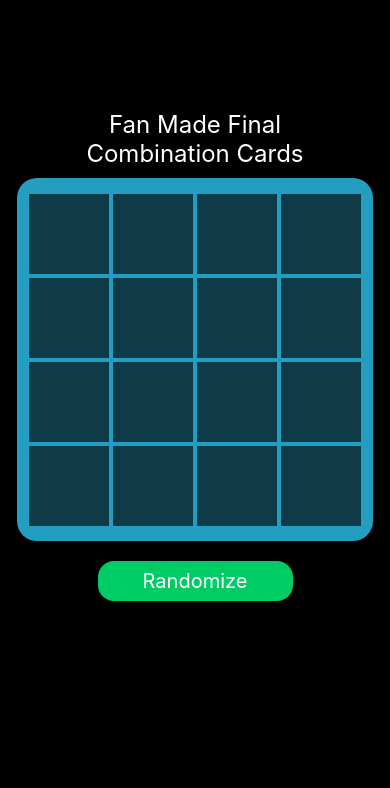
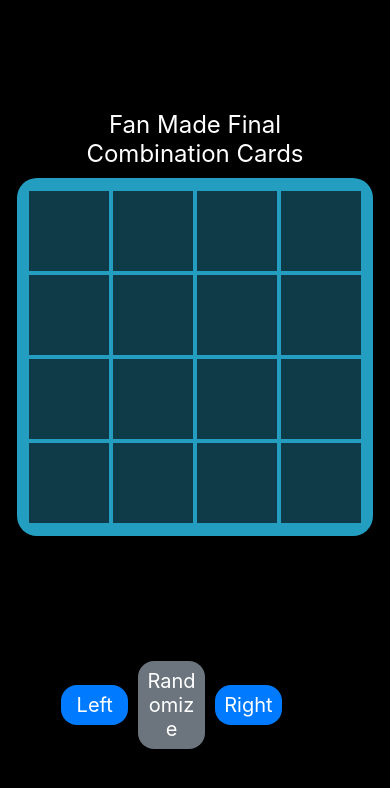
Before and after one commit to CH-Low/AISpacePuzzle, a React Native app: screen / in a window 390 px wide. Shown: the top 788 px of the page. Built offline with nearby package versions, Linux system fonts and the light colour scheme.

Commit message:
Added 20 combinations

```diff
--- a/App.js
+++ b/App.js
@@ -1,10 +1,9 @@
 import { StatusBar } from 'expo-status-bar';
 import { StyleSheet, View, Text } from 'react-native';
-import Button from './Button';
+import Button, { SecondaryButton } from './Button';
 import { useState } from 'react';
 import Board from './Board';
 
-export default function App() {
 const data = {
   empty: require('./assets/combinations/empty.png'),
 
@@ -23,48 +22,50 @@ export default function App() {
   x: require('./assets/combinations/X.png')
 }
 
+export default function App() {
   const emptyCombinations = Array(16).fill('empty');
   const emptyDiceValues = Array(4).fill('empty');
-  const [combinations, setCombinations] = useState([...emptyCombinations]);
+  const [finalCombinations, setFinalCombinations] = useState([...emptyCombinations]);
   const [diceValues, setDiceValues] = useState([...emptyDiceValues]);
 
-  function generatingPosition(numberOfTimes, orderArray, defaultPositionArray){
-    const newPositionArray = Array(16).fill(0);
+  function generatingPosition(numberOfTimes, orderArray, defaultPositionArray) {
+    const newPositionArray = [...defaultPositionArray];
     for (let i = 0; i < numberOfTimes; i++) {
-      for (let index = 0; index < orderArray.length; index++){
-        const value =  defaultPositionArray[orderArray[index]];
+      for (let index = 0; index < orderArray.length; index++) {
+        const value = defaultPositionArray[orderArray[index]];
         newPositionArray[index] = value;
       }
     }
-    console.log(`newPositionArray: ${newPositionArray}`)
     return newPositionArray
   }
 
   function generatePosition() {
-    //Generated by chatGPT
-    const rightRotation = [12, 8, 4, 0, 13, 9, 5, 1, 14, 10, 6, 2, 15, 11, 7, 3];
-    const leftRotation = [3, 7, 11, 15, 2, 6, 10, 14, 1, 5, 9, 13, 0, 4, 8, 12];
+    const defaultCombinations = [
+      [3, 4, 6, 10, 12], [3, 5, 11, 12, 14], [1, 7, 9, 10, 11], [5, 6, 9, 10, 14],
+      [1, 2, 6, 8, 14], [5, 6, 9, 10, 12], [0, 7, 12, 14, 15], [5, 9, 11, 12, 15],
+      [0, 6, 8, 13, 15], [3, 4, 7, 10, 12], [1, 4, 7, 13, 14], [2, 3, 7, 8, 14],
+      [2, 5, 6, 9, 15], [1, 3, 5, 9, 11], [0, 1, 11, 13, 14], [0, 6, 8, 9, 10],
+      [1, 5, 8, 11, 13], [2, 7, 8, 9, 14], [0, 6, 8, 10, 14], [2, 5, 8, 10, 11]
+    ];
     const horizontalFlipped = [3, 2, 1, 0, 7, 6, 5, 4, 11, 10, 9, 8, 15, 14, 13, 12];
     const vertialFlipped = [12, 13, 14, 15, 8, 9, 10, 11, 4, 5, 6, 7, 0, 1, 2, 3];
+    let defaultPositionArray = [0, 1, 2, 3, 4, 5, 6, 7, 8, 9, 10, 11, 12, 13, 14, 15];
+    const flipHorizontal = Math.floor(Math.random() * 2);
+    const flipVertical = Math.floor(Math.random() * 2);
+    defaultPositionArray = generatingPosition(flipHorizontal, horizontalFlipped, [...defaultPositionArray]);
+    defaultPositionArray = generatingPosition(flipVertical, vertialFlipped, [...defaultPositionArray]);
 
-    //TODO: Default "X" values whereby each shape and X = X (20 combinations)
-    let defaultPositionArray = [0, 1, 2, 3, 4, 5, 6, 7, 8, 9, 10, 11, 12, 13, 14, 15];
-    const rotate = Math.floor(Math.random() * 8);
-
-    const flipHorizontal = Math.floor(Math.random() * 2);
-    const flipvertical = Math.floor(Math.random() * 2);
-    if (rotate > 4) {
-      defaultPositionArray = generatingPosition(rotate - 4, rightRotation, [...defaultPositionArray])
-      console.log(`rotateRight: ${rotate - 4}`);
+    const combinationNumber = Math.floor(Math.random() * 20);
+    const chosenCombination = defaultCombinations[combinationNumber];
+    const newCombination = Array(5).fill(0);
+    for (let i = 0; i < 5; i++) {
+      const position = chosenCombination[i];
+      newCombination[i] = defaultPositionArray[position];
     }
-    else if (rotate < 3) {
-      defaultPositionArray = generatingPosition(rotate + 1, leftRotation, [...defaultPositionArray])
-    }
-    defaultPositionArray = generatingPosition(flipHorizontal, horizontalFlipped, [...defaultPositionArray])
-    defaultPositionArray = generatingPosition(flipvertical, vertialFlipped, [...defaultPositionArray])
+    return newCombination;
   }
 
-  function randomNumber(values) {
+  function radomGenerate(values) {
     const index = Math.floor(Math.random() * values.length);
     const value = values[index];
     if (index != (values.length - 1)) {
@@ -77,40 +78,54 @@ export default function App() {
   function randomizeHandler() {
     let newCombinationArray = [...emptyCombinations];
     let newDiceValueArray = [...emptyDiceValues];
-
-    let defaultPositionArray = [0, 1, 2, 3, 4, 5, 6, 7, 8, 9, 10, 11, 12, 13, 14, 15];
-    generatePosition();
+    const combination = generatePosition();
     let defaultColorArray = ['black', 'blue', 'green', 'red', 'white', 'yellow'];
     let defaultShapeArray = ['circle', 'hexagon', 'square', 'triangle'];
     let defaultDiceValueArray = ['1', '2', '3', '4', '5', '6'];
 
-    let newPosition = 0, newColor = 'black', newShape = 'circle', newDiceValue = '1';
+    let newColor = 'black', newShape = 'circle', newDiceValue = '1';
+    for (let i = 0; i < 4; i++) {
+      [newColor, defaultColorArray] = radomGenerate(defaultColorArray);
+      [newShape, defaultShapeArray] = radomGenerate(defaultShapeArray);
+      [newDiceValue, defaultDiceValueArray] = radomGenerate(defaultDiceValueArray);
 
-    for (let i = 0; i < 4; i++) {
-      [newPosition, defaultPositionArray] = randomNumber(defaultPositionArray);
-      [newColor, defaultColorArray] = randomNumber(defaultColorArray);
-      [newShape, defaultShapeArray] = randomNumber(defaultShapeArray);
-      [newDiceValue, defaultDiceValueArray] = randomNumber(defaultDiceValueArray);
-
-      newCombinationArray[newPosition] = `${newColor}_${newShape}`;
+      newCombinationArray[combination[i]] = `${newColor}_${newShape}`;
       newDiceValueArray[i] = `dice_value_${newDiceValue}`;
     }
+    newCombinationArray[combination[4]] = `x`;
+    setFinalCombinations(newCombinationArray);
+    setDiceValues(newDiceValueArray);
+  }
 
-    [newPosition, _] = randomNumber(defaultPositionArray)
-    newCombinationArray[newPosition] = `x`;
+  function rotateLeft() {
+    const leftRotation = [3, 7, 11, 15, 2, 6, 10, 14, 1, 5, 9, 13, 0, 4, 8, 12];
+    const defaultPositionArray = generatingPosition(1, leftRotation, [...finalCombinations]);
+    setFinalCombinations(defaultPositionArray);
 
-    setCombinations(newCombinationArray)
-    setDiceValues(newDiceValueArray)
+  }
+
+  function rotateRight() {
+    const rightRotation = [12, 8, 4, 0, 13, 9, 5, 1, 14, 10, 6, 2, 15, 11, 7, 3];
+    const defaultPositionArray = generatingPosition(1, rightRotation, [...finalCombinations]);
+    setFinalCombinations(defaultPositionArray);
   }
 
   return (
     <View style={styles.container}>
       <StatusBar style="dark" />
       <Text style={styles.text}>Fan Made Final Combination Cards</Text>
-      <Board data={data} combinations={combinations} diceValues={diceValues} />
-      <Button style={styles.button} onPress={randomizeHandler}>
+      <Board data={data} finalCombinations={finalCombinations} diceValues={diceValues} />
+      <View style={styles.buttonContainer}>
+        <Button style={styles.button} onPress={rotateLeft}>
+          Left
+        </Button>
+        <SecondaryButton style={styles.button} onPress={randomizeHandler}>
           Randomize
+        </SecondaryButton>
+        <Button style={styles.button} onPress={rotateRight}>
+          Right
         </Button>
+      </View>
     </View>
   );
 }
@@ -134,9 +149,16 @@ const styles = StyleSheet.create({
     width: 450,
     borderRadius: 20,
   },
+  buttonContainer: {
+    display: 'flex',
+    flexDirection: 'row',
+    flex: 1,
+    alignItems: 'baseline',
+    marginTop: 10
+  },
   button: {
-    flex: 1,
     alignSelf: "center",
-    width: "50%",
+    width: "25%",
+    marginRight: 10,
   }
 });
--- a/Board.js
+++ b/Board.js
@@ -1,21 +1,21 @@
 import { Image, StyleSheet, View } from 'react-native'
 
-export default function Board({ data, combinations, diceValues }) {
+export default function Board({ data, finalCombinations, diceValues }) {
     const newDiceValues = [...diceValues];
     const colors = {
         black: '#231F1E',
         blue: '#387DA7',
         green: '#8ABF3B',
         red: '#C21D21',
-        white:'#E9E8E5',
+        white:'#D4D3D0',
         yellow: '#C19300'
     };
     return (
         <View style={styles.imageContainer}>
-            {[...Array(4)].map((x, row) =>
-                <View key={'row_' + row} style={styles.row}>
-                    {[...Array(4)].map((y, column) => {
-                        const combination = combinations[row * 4 + column];
+            {[...Array(4)].map((x, column) =>
+                <View key={'row_' + column} style={styles.row}>
+                    {[...Array(4)].map((y, row) => {
+                        const combination = finalCombinations[row * 4 + column];
                         let diceValue = '';
                         let pattern = (<Image
                             key={`${row * 4 + column}_${combination}`}
--- a/Button.js
+++ b/Button.js
@@ -13,11 +13,24 @@ export default function Button({ children, onPress, style, buttonStyle, inactive
     )
 }
 
+export function SecondaryButton({ children, onPress, style }) {
+    return (
+      <View style={style}>
+        <Pressable onPress={onPress} style={({ pressed }) => pressed && styles.pressed}>
+          <View style={styles.secondaryButton}>
+            <Text style={styles.buttonText}>
+              {children}</Text>
+          </View>
+        </Pressable>
+      </View>
+    )
+  }
+
 const styles = StyleSheet.create({
     button: {
         borderRadius: 16,
         padding: 8,
-        backgroundColor: '#00cc66',
+        backgroundColor: '#007bff',
     },
     inactiveButton: {
         backgroundColor: "white",
@@ -25,7 +38,7 @@ const styles = StyleSheet.create({
     secondaryButton: {
         borderRadius: 16,
         padding: 8,
-        backgroundColor: "black",
+        backgroundColor: "#6c757d",
     },
     flat: {
         backgroundColor: 'transparent'
```
Also changed, not shown: 1 other file (tests, documents, lock files or other folders). Lines whose indentation alone changed are shown as unchanged.
